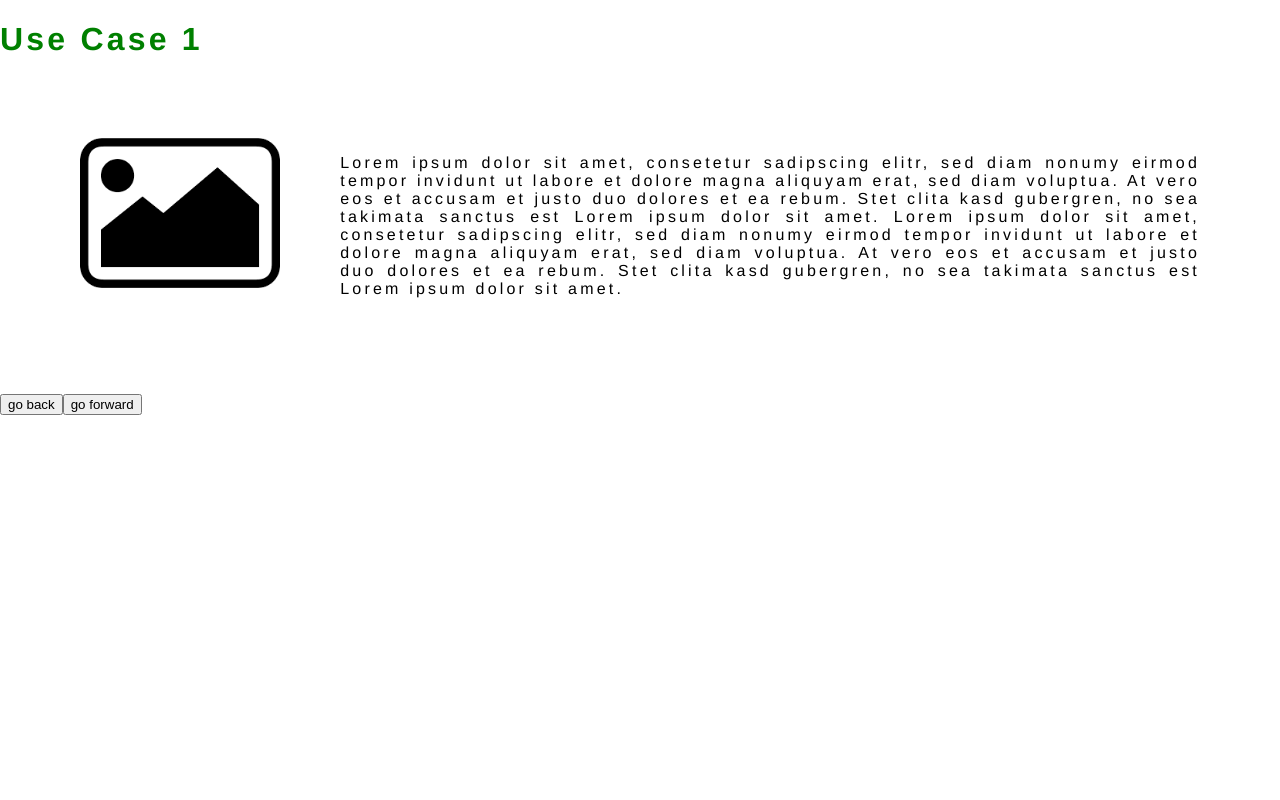
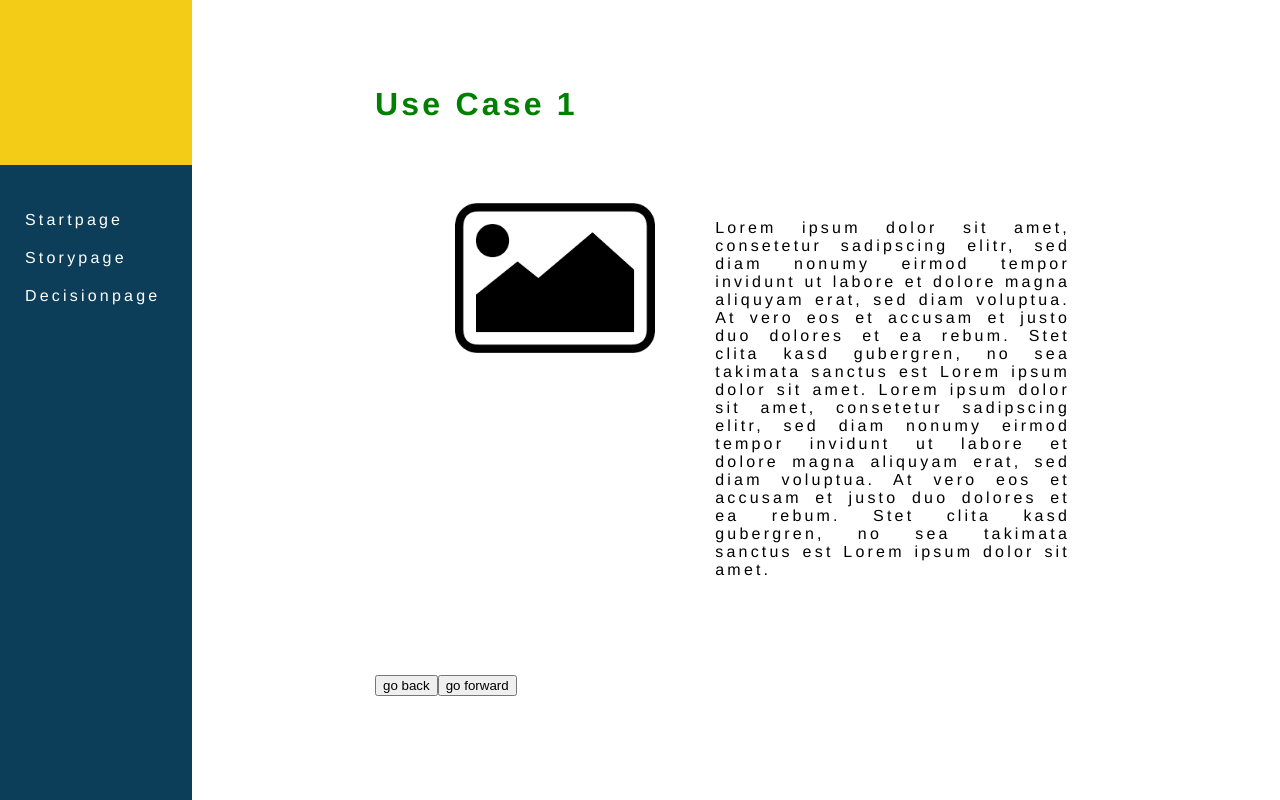
Before and after one commit to ViviZa/lawyer-dude, a React (Create React App) app: page /story in a window 1280 px wide. Built offline with nearby package versions, Linux system fonts and the light colour scheme.

Commit message:
add sidenavigation to storypage

```diff
--- a/src/pages/Storypage.js
+++ b/src/pages/Storypage.jsx
@@ -1,11 +1,10 @@
 import React, { Component } from 'react';
+import SideNavigation from '../components/SideNavigation';
 import '../styles/style.css';
 import defaultImg from './index.png';
 import { withRouter } from 'react-router';
 
-
 class Storypage extends Component {
-
 
   redirectPage(pageName){
     const {history} = this.props;
@@ -14,7 +13,9 @@ class Storypage extends Component {
 
   render() {
     return (
-      <div className="Storypage">
+     <div className="Storypage">
+      <SideNavigation/>
+      <div className="pagecontent">
         <h1>Use Case 1</h1>
         <div className="info-section">
             <img src={defaultImg} className="defaultImg" alt="logo" />
@@ -29,7 +30,7 @@ class Storypage extends Component {
             go forward
         </button>
       </div>
-
+    </div>
     );
   }
 }
```
